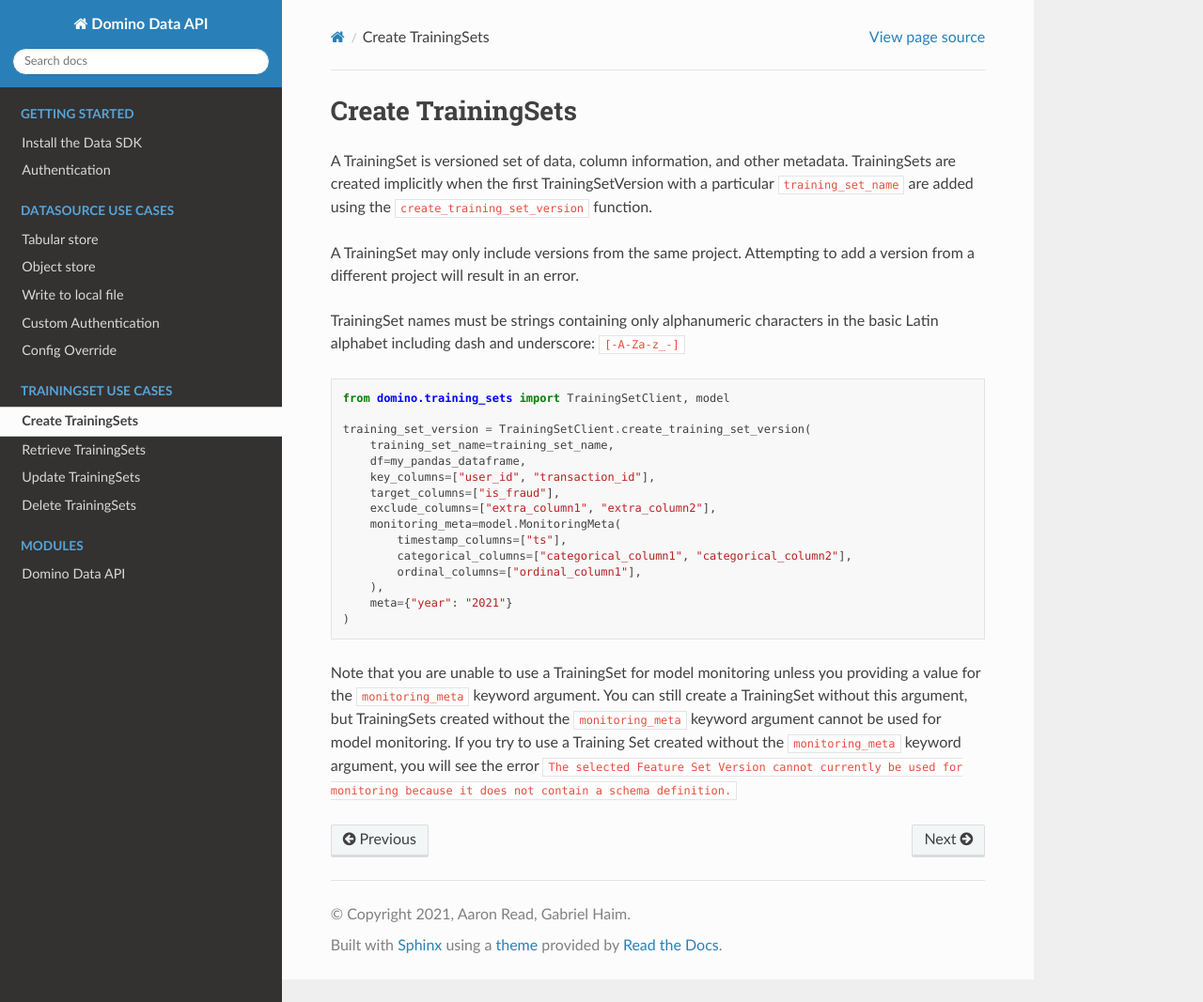
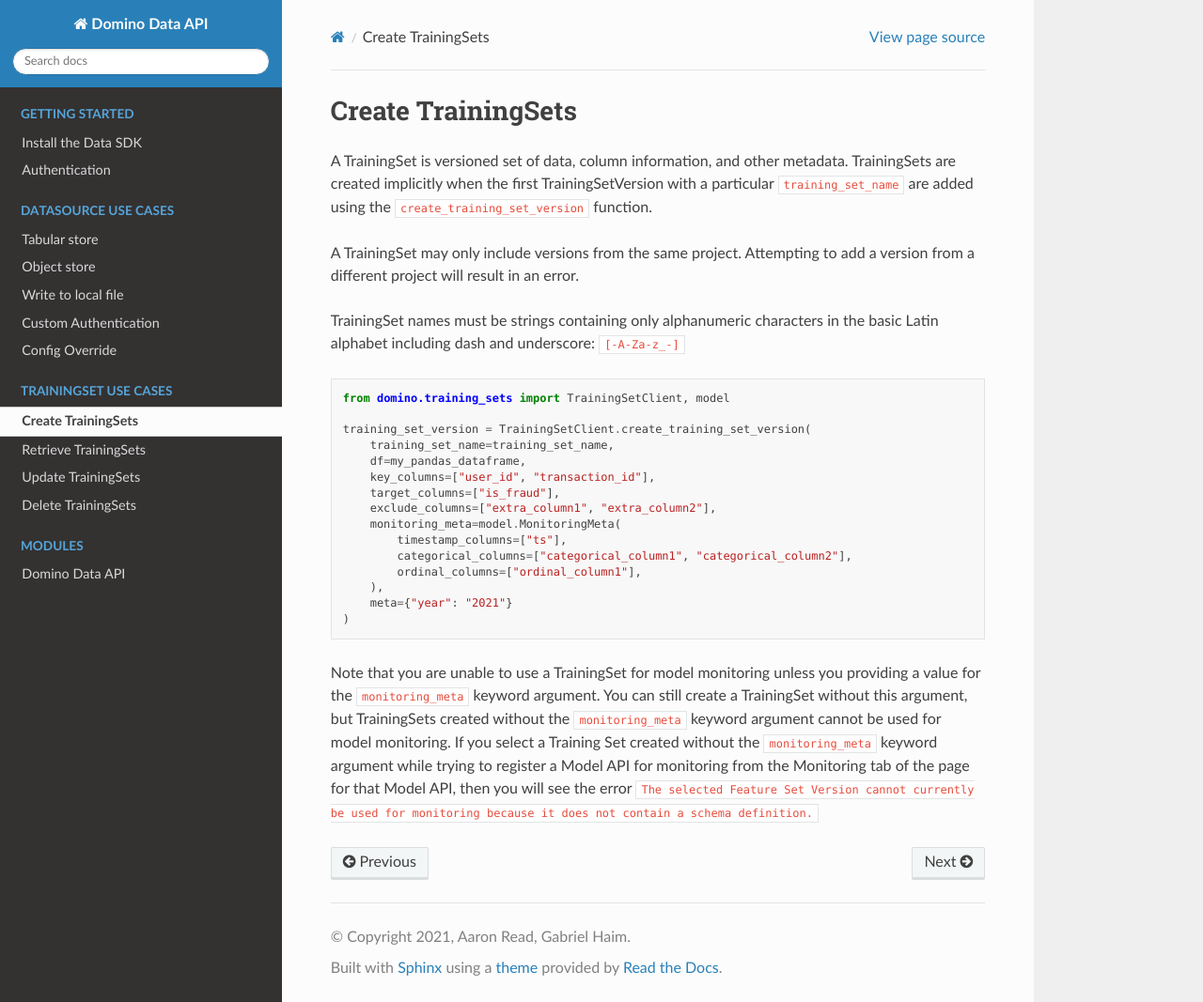
Before and after one commit to dominodatalab/domino-data, a Sphinx documentation site: the page built from docs/source/usecases/create_trainingset.rst, in a window 1280 px wide and 1067 px high. Shown: the whole window at 94% size. Built offline with Sphinx 7.4.7 and the Read the Docs theme 2.0.0, drawn with Linux system fonts in a browser that asks for light colours.

Commit message:
Clarify where error message appears

```diff
--- a/docs/source/usecases/create_trainingset.rst
+++ b/docs/source/usecases/create_trainingset.rst
@@ -32,6 +32,7 @@ alphabet including dash and underscore: ``[-A-Za-z_-]``
 Note that you are unable to use a TrainingSet for model monitoring unless you providing a value for
 the ``monitoring_meta`` keyword argument. You can still create a TrainingSet without this argument,
 but TrainingSets created without the ``monitoring_meta`` keyword argument cannot be used for model
-monitoring. If you try to use a Training Set created without the ``monitoring_meta`` keyword
-argument, you will see the error ``The selected Feature Set Version cannot currently be used for
+monitoring. If you select a Training Set created without the ``monitoring_meta`` keyword
+argument while trying to register a Model API for monitoring from the Monitoring tab of the page
+for that Model API, then you will see the error ``The selected Feature Set Version cannot currently be used for
 monitoring because it does not contain a schema definition.``
```
